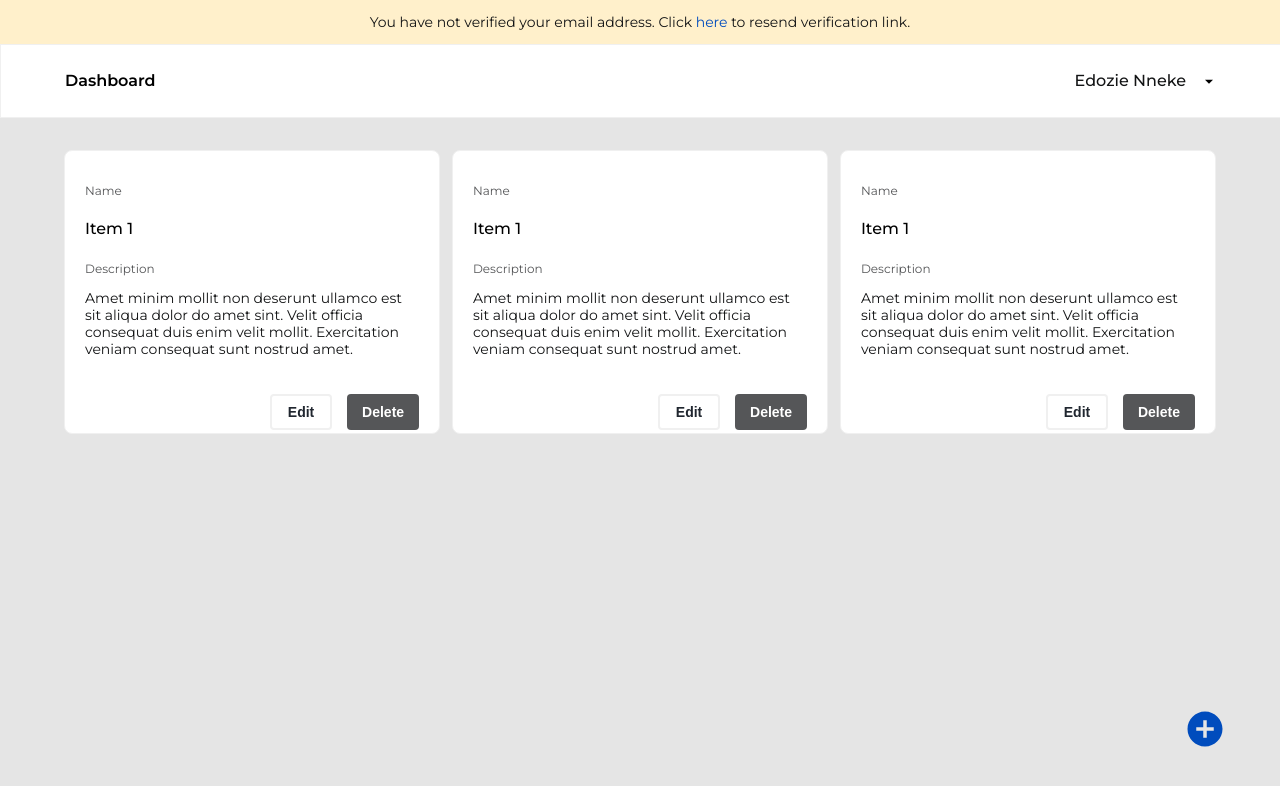
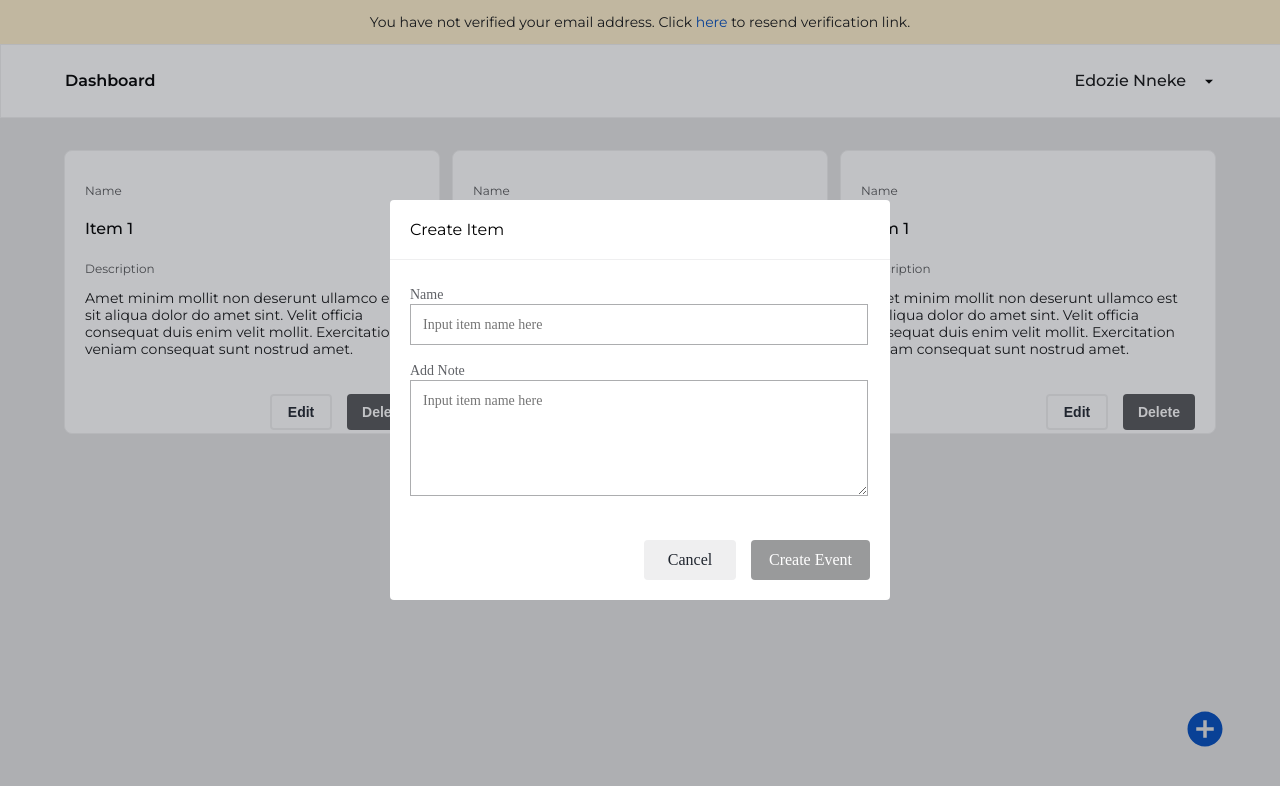
Before and after one commit to Edozie-Nneke/wazobia-test, a React (Create React App) app: page / in a window 1280 px wide. Both pictures are taken after a click on the icon 1204 px from the left and 729 px from the top of the page. Shown: the top 786 px of the page. Built offline with nearby package versions, Linux system fonts and the light colour scheme.

Commit message:
FEAT: created  custom modal for adding items

```diff
--- a/public/index.html
+++ b/public/index.html
@@ -17,12 +17,13 @@
     />
     <link rel="apple-touch-icon" href="%PUBLIC_URL%/logo192.png" />
 
-    <link rel="manifest" href="%PUBLIC_URL%/manifest.json" />
+    <!-- <link rel="manifest" href="%PUBLIC_URL%/manifest.json" /> -->
 
     <title>React App</title>
   </head>
   <body>
     <noscript>You need to enable JavaScript to run this app.</noscript>
     <div id="root"></div>
+    <div id="portal"></div>
   </body>
 </html>
--- a/src/components/Modal.jsx
+++ b/src/components/Modal.jsx
@@ -1,6 +1,51 @@
 import React from 'react';
+import ReactDom from 'react-dom';
 import modal from '../css/modal.module.css';
 
-export const Modal = () => {
-  return <div>Modal</div>;
+export const Modal = ({ open, closeModal }) => {
+  if (!open) return null;
+  return ReactDom.createPortal(
+    <>
+      <div className={modal.overlay} />
+      <div className={modal.modal}>
+        <div className={modal.header}>
+          <p>Create Item</p>
+        </div>
+
+        <div className={modal.content}>
+          <div className={modal.itemName}>
+            <label htmlFor='itemName'>Name</label>
+            <div className={modal.itemNameWrapper}>
+              <input
+                id='itemName'
+                type='text'
+                name='itemName'
+                placeholder='Input item name here'
+              />
+            </div>
+          </div>
+
+          <div className={modal.itemNote}>
+            <label htmlFor='itemName'>Add Note</label>
+            <div className={modal.itemNoteWrapper}>
+              <textarea
+                id='itemNote'
+                type='text'
+                name='itemNote'
+                placeholder='Input item name here'
+              ></textarea>
+            </div>
+          </div>
+
+          <div className={modal.foot}>
+            <button className={modal.cancel} onClick={closeModal}>
+              Cancel
+            </button>
+            <button className={modal.delete}>Create Event</button>
+          </div>
+        </div>
+      </div>
+    </>,
+    document.getElementById('portal')
+  );
 };
--- a/src/css/modal.module.css
+++ b/src/css/modal.module.css
@@ -0,0 +1,117 @@
+.overlay {
+  position: absolute;
+  left: 0%;
+  right: 0%;
+  top: 0%;
+  bottom: 0%;
+  background: #20262f;
+  opacity: 0.28;
+}
+
+.modal {
+  position: fixed;
+  width: 500px;
+  left: 50%;
+  top: 50%;
+  transform: translate(-50%, -50%);
+  background: #ffffff;
+  border-radius: 4px;
+  z-index: 100;
+}
+
+.header {
+  padding: 4px 20px;
+  border-bottom: 1px solid #efeff0;
+}
+
+.content {
+  padding: 20px;
+}
+
+.itemName {
+  margin: 4px 0;
+}
+
+.itemName label,
+.itemNote label {
+  font-family: 'Avenir';
+  font-weight: 400;
+  font-size: 14px;
+  line-height: 19px;
+  color: #5f6166;
+}
+
+.itemNameWrapper {
+  width: 100%;
+}
+
+.itemNameWrapper input {
+  width: 94%;
+  padding: 10px 12px;
+  font-family: 'Avenir';
+  font-weight: 400;
+  font-size: 14px;
+  line-height: 19px;
+  outline: none;
+  border: 1px solid #acadaf;
+}
+
+.itemNote {
+  margin: 15px 0;
+}
+
+.itemNoteWrapper {
+  width: 100%;
+  height: 100px;
+}
+
+textarea {
+  width: 94%;
+  height: 94%;
+  padding: 10px 12px;
+  border: 1px solid #acadaf;
+  outline: none;
+  font-family: 'Avenir';
+  font-style: normal;
+  font-weight: 400;
+  font-size: 14px;
+  line-height: 19px;
+}
+
+.foot {
+  display: flex;
+  align-items: center;
+  justify-content: flex-end;
+}
+
+.cancel,
+.delete {
+  font-family: 'Avenir';
+  font-style: normal;
+  font-weight: 500;
+  font-size: 16px;
+  line-height: 22px;
+}
+
+.cancel {
+  margin-right: 15px;
+  width: 92px;
+  height: 40px;
+  background: #efeff0;
+  color: #20262f;
+  border-radius: 4px;
+  cursor: pointer;
+  border: none;
+  outline: none;
+}
+
+.delete {
+  width: 119px;
+  height: 40px;
+  background: #999a9b;
+  color: #ffffff;
+  border-radius: 4px;
+  cursor: pointer;
+  border: none;
+  outline: none;
+}
--- a/src/pages/CreateAccount.jsx
+++ b/src/pages/CreateAccount.jsx
@@ -5,7 +5,7 @@ import { ImEye, ImEyeBlocked } from 'react-icons/im';
 
 export default function CreateAccount() {
   const [viewPassword, setViewPassword] = useState(true);
-  const [passwordError, setPasswordError] = useState(false);
+  const [passwordError] = useState(false);
 
   return (
     <section className={create_acct.create_acct}>
--- a/src/pages/Dashboard.jsx
+++ b/src/pages/Dashboard.jsx
@@ -1,11 +1,13 @@
-import React from 'react';
+import React, { useState } from 'react';
 import { Alert } from '../components/Alert';
 import { ItemCard } from '../components/ItemCard';
 import { Nav } from '../components/Nav';
 import dashboard from '../css/dashboard.module.css';
 import { MdOutlineAddCircle } from 'react-icons/md';
+import { Modal } from '../components/Modal';
 
 export default function Dashboard() {
+  const [isOpen, setIsOpen] = useState(false);
   return (
     <section className={dashboard.dashboard}>
       <Alert />
@@ -15,7 +17,11 @@ export default function Dashboard() {
         <ItemCard />
         <ItemCard />
       </article>
-      <MdOutlineAddCircle className={dashboard.openModalBtn} />
+      <Modal open={isOpen} closeModal={() => setIsOpen(false)} />
+      <MdOutlineAddCircle
+        className={dashboard.openModalBtn}
+        onClick={() => setIsOpen(true)}
+      />
     </section>
   );
 }
```
